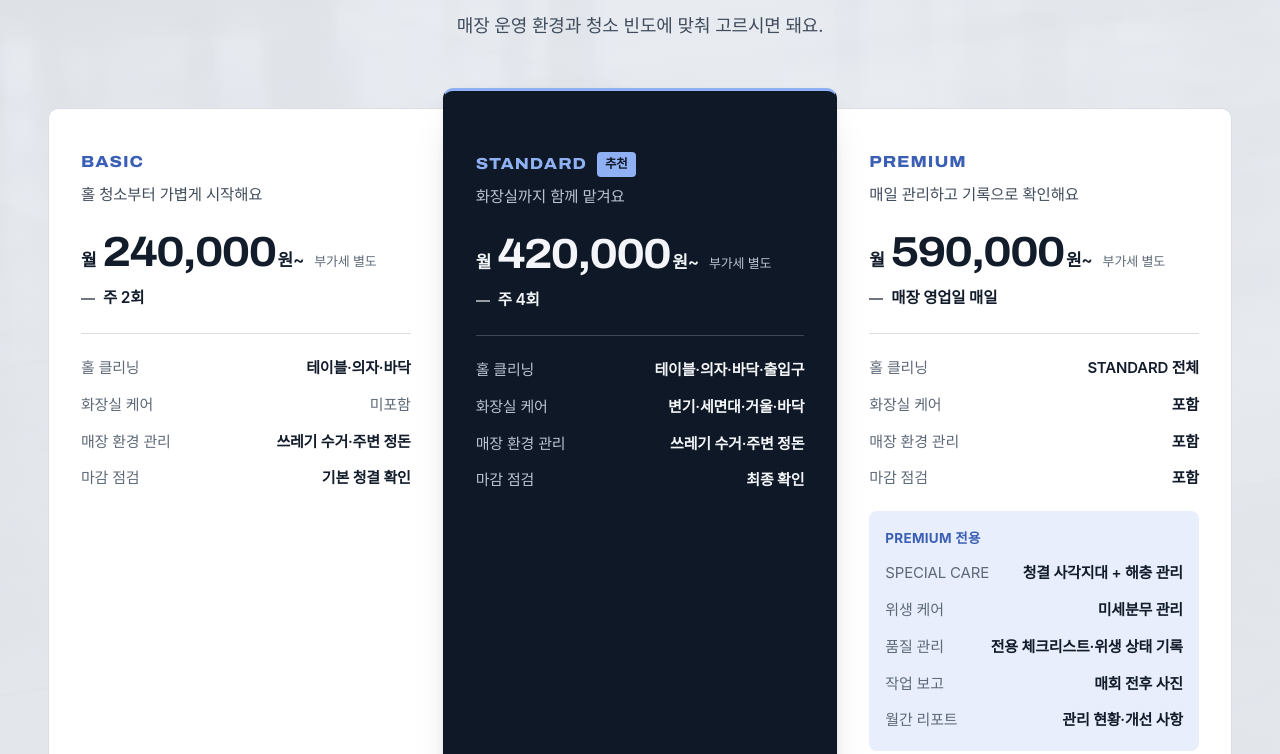
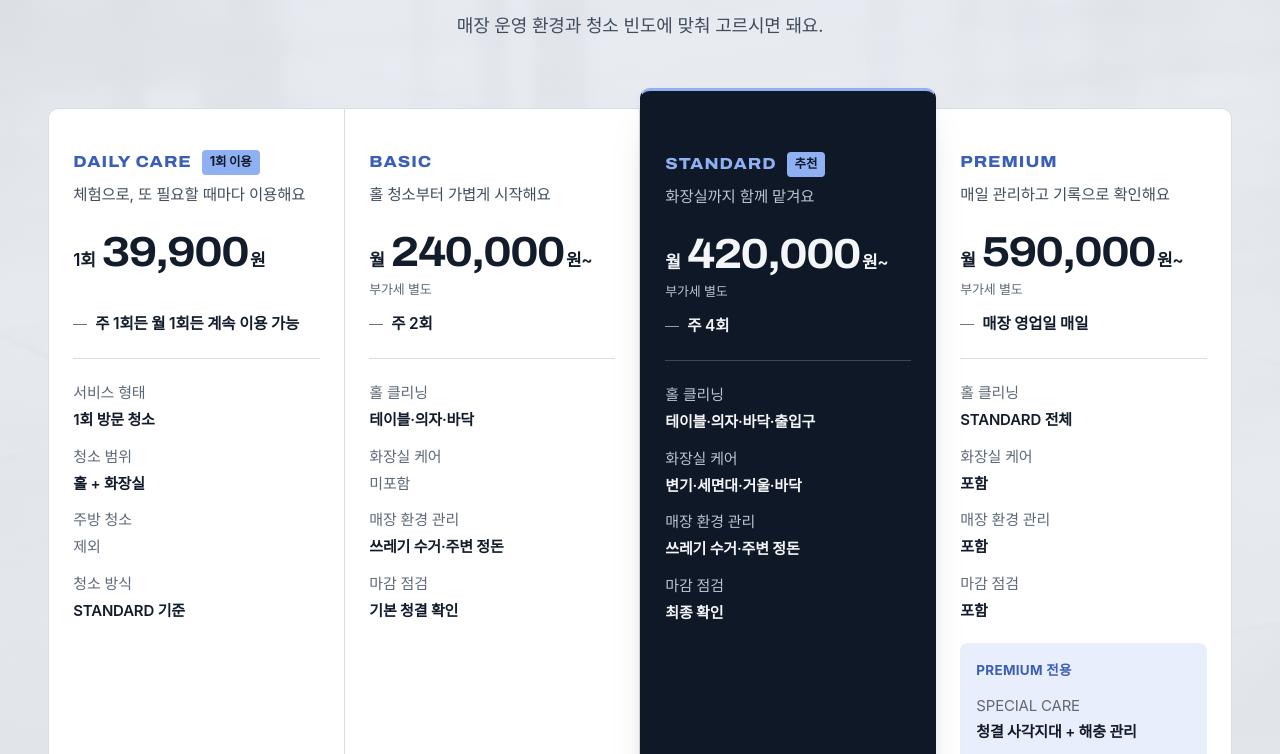
Before and after one commit to nbh0000/dtcleanworks-preview, a plain HTML site: page index.html in a window 1280 px wide. Shown: the part 3364-4118 px from the top of the page. Drawn offline with Linux system fonts and the light colour scheme; a web font is replaced by a local one.

Commit message:
요금표 맨 앞에 DAILY CARE 추가

```diff
--- a/index.html
+++ b/index.html
@@ -506,6 +506,8 @@ button { font: inherit; color: inherit; background: none; border: 0; padding: 0;
 .plan-unit, .plan-won { font-size: 1.0625rem; font-weight: 600; }
 .plan-won { margin-left: -4px; }
 .plan-vat { font-size: 0.8125rem; color: var(--text-3); margin-left: 4px; }
+.plan-vat.is-blank { display: none; }
+@media (min-width: 1200px) { .plan-vat.is-blank { display: block; } }
 .is-featured .plan-vat { color: var(--on-dark-2); }
 .plan-freq { margin-top: 10px; font-weight: 600; font-size: 0.9688rem; }
 .plan-freq::before { content: ""; display: inline-block; width: 14px; height: 1.5px; margin-right: 8px; vertical-align: middle; background: currentColor; opacity: 0.6; }
@@ -542,17 +544,23 @@ button { font: inherit; color: inherit; background: none; border: 0; padding: 0;
 @media (min-width: 640px) {
   .plans { grid-auto-columns: min(46vw, 380px); gap: 16px; }
 }
-@media (min-width: 1024px) {
+/* 네 칸이 한 줄에 들어가는 폭부터 표로 펼친다. 그보다 좁으면 옆으로 넘긴다 */
+@media (min-width: 1200px) {
   .plans-scroller {
     overflow: visible; -webkit-mask-image: none; mask-image: none;
     width: 100%; max-width: calc(var(--max) + var(--gutter) * 2); margin-inline: auto;
   }
-  .plans { grid-auto-flow: row; grid-template-columns: repeat(3, 1fr); width: auto; gap: 0; padding-block: 20px 0; align-items: stretch; }
-  .plan { padding: 40px 32px 32px; border-radius: 0; }
+  .plans { grid-auto-flow: row; grid-template-columns: repeat(4, 1fr); width: auto; gap: 0; padding-block: 20px 0; align-items: stretch; }
+  .plan { padding: 40px clamp(20px, 1.9vw, 30px) 32px; border-radius: 0; }
+  .plan-rows > div { grid-template-columns: 1fr; gap: 2px; }
+  .plan-rows dd { text-align: left; }
+  .plan-vat { flex-basis: 100%; margin: 4px 0 0; }
   .plan:first-child { border-radius: var(--r-box) 0 0 var(--r-box); border-right: 0; }
   .plan:last-child { border-radius: 0 var(--r-box) var(--r-box) 0; border-left: 0; }
   .plan.is-featured { margin-block: -20px; padding-block: 60px 52px; border-radius: var(--r-box); position: relative; z-index: 1; }
   .carousel-dots { display: none; }
+}
+@media (min-width: 1024px) {
   .plan-notes { grid-template-columns: 0.8fr 1.6fr; gap: 24px; }
 }
 
@@ -931,6 +939,18 @@ button { font: inherit; color: inherit; background: none; border: 0; padding: 0;
   <div class="plans-scroller" data-carousel>
     <ul class="plans" role="list" data-track>
 
+      <li class="plan" data-slide aria-label="DAILY CARE 요금제">
+        <div class="plan-top">
+          <h3 class="plan-name" lang="en">DAILY CARE</h3>
+          <span class="plan-badge">1회 이용</span>
+        </div>
+        <p class="plan-tagline">체험으로, 또 필요할 때마다 이용해요</p>
+        <p class="plan-price"><span class="plan-unit">1회</span> <strong>39,900</strong><span class="plan-won">원</span> <span class="plan-vat is-blank" aria-hidden="true">&nbsp;</span></p>
+        <p class="plan-freq">주 1회든 월 1회든 계속 이용 가능</p>
+        <dl class="plan-rows"><div><dt>서비스 형태</dt><dd>1회 방문 청소</dd></div><div><dt>청소 범위</dt><dd>홀 + 화장실</dd></div><div class="is-off"><dt>주방 청소</dt><dd>제외</dd></div><div><dt>청소 방식</dt><dd>STANDARD 기준</dd></div></dl>
+
+        <a class="btn btn-line plan-cta" href="#contact">체험 신청하기<span class="visually-hidden"> (DAILY CARE)</span></a>
+      </li>
       <li class="plan" data-slide aria-label="BASIC 요금제">
         <div class="plan-top">
           <h3 class="plan-name" lang="en">BASIC</h3>
@@ -970,7 +990,7 @@ button { font: inherit; color: inherit; background: none; border: 0; padding: 0;
     </ul>
   </div>
   <div class="carousel-dots" data-dots role="group" aria-label="요금제 넘기기">
-    <button type="button" aria-label="BASIC 보기" data-dot="0"></button><button type="button" aria-label="STANDARD 보기" data-dot="1"></button><button type="button" aria-label="PREMIUM 보기" data-dot="2"></button>
+    <button type="button" aria-label="DAILY CARE 보기" data-dot="0"></button><button type="button" aria-label="BASIC 보기" data-dot="1"></button><button type="button" aria-label="STANDARD 보기" data-dot="2"></button><button type="button" aria-label="PREMIUM 보기" data-dot="3"></button>
   </div>
   <div class="wrap">
     <div class="plan-notes">
--- a/main.js
+++ b/main.js
@@ -111,7 +111,7 @@
     fit();
   }, { root: scroller, threshold: 0.6 });
   // 보이는 카드 높이에 맞춰 영역 높이를 줄인다 (넘기는 화면에서만)
-  const wide = matchMedia("(min-width: 1024px)");
+  const wide = matchMedia("(min-width: 1200px)");
   const fit = () => {
     if (wide.matches || !visible.size) { scroller.style.height = ""; scroller.classList.remove("is-fit"); return; }
     const cs = getComputedStyle(slides[0].parentElement);
```
